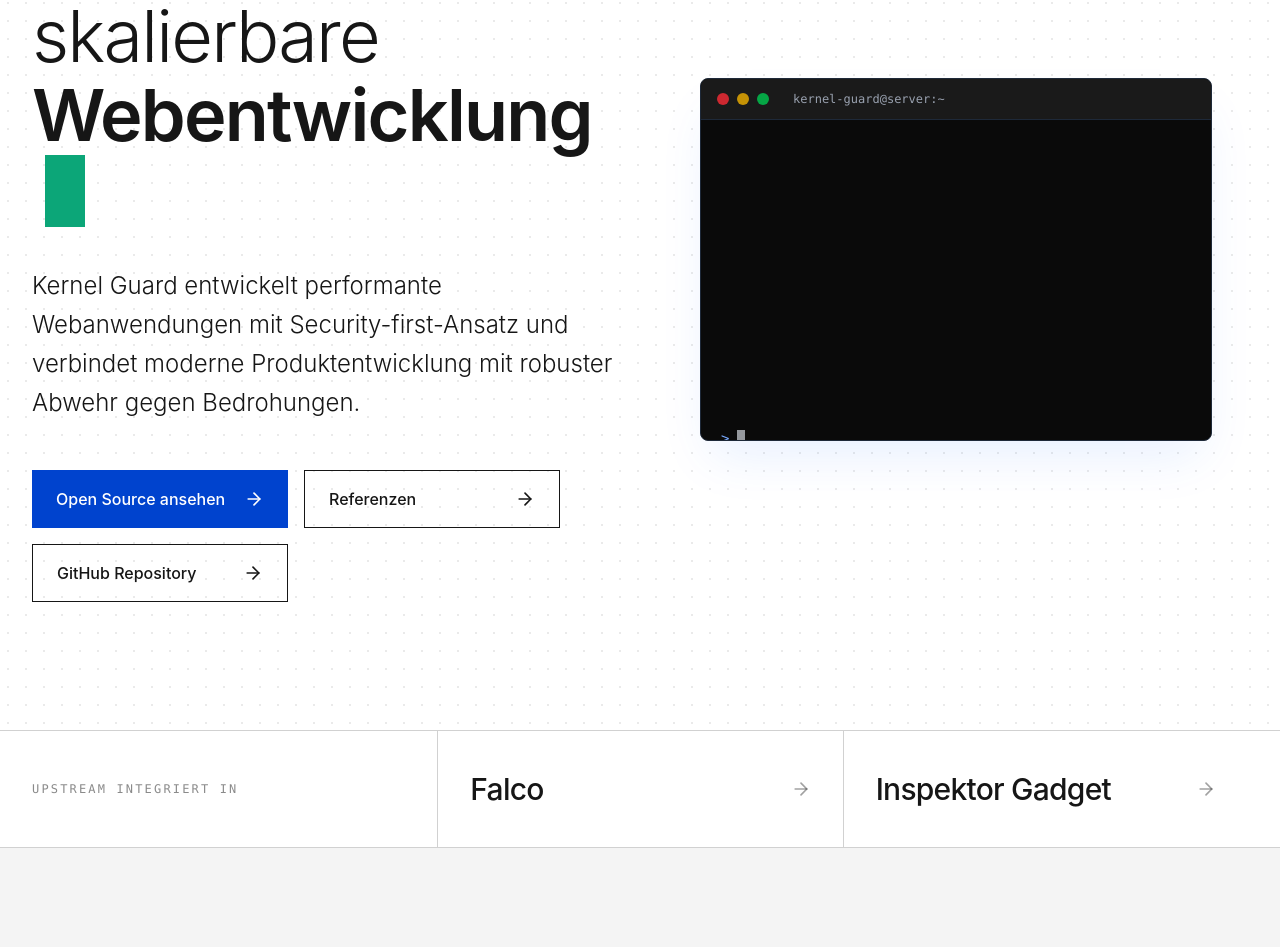
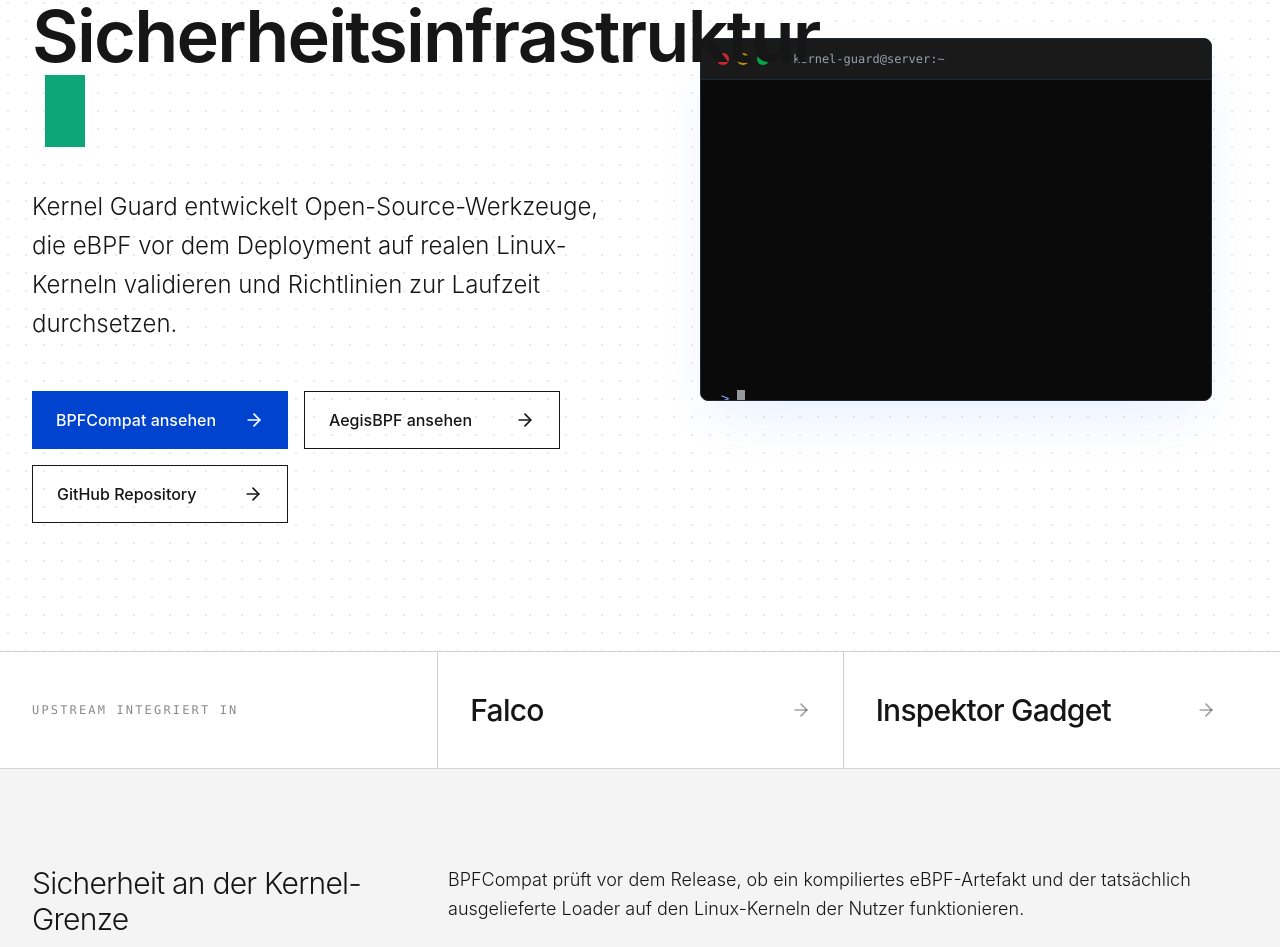
Before and after one commit to ErenAri/kernel-guard-frontend, a React (Vite) app: page /de in a window 1280 px wide. Shown: the part 339-1286 px from the top of the page. Built offline with nearby package versions, Linux system fonts and the light colour scheme.

Commit message:
content(site): update de homepage positioning

```diff
--- a/src/translations/de.ts
+++ b/src/translations/de.ts
@@ -4,8 +4,8 @@ export const de = {
   ...en,
   seo: {
     home: {
-      title: 'Kernel Guard | Sichere Webentwicklung und Cybersecurity',
-      description: 'Kernel Guard entwickelt sichere, performante Webanwendungen, gehärtete Backend-Architekturen und moderne Sicherheitslösungen.',
+      title: 'Kernel Guard | Linux- & eBPF-Sicherheitsinfrastruktur',
+      description: 'Kernel Guard entwickelt Open-Source-Infrastruktur zur eBPF-Validierung auf realen Linux-Kerneln vor dem Deployment und zur Richtliniendurchsetzung zur Laufzeit.',
       keywords: 'Kernel Guard, sichere Webentwicklung, Cybersecurity, gehärtetes Backend, Zero Trust, Datensicherheit',
     },
     projects: {
@@ -53,16 +53,16 @@ export const de = {
   home: {
     ...en.home,
     systemSecure: 'SYSTEME_SICHER // V2.4.1',
-    heroTitle1: 'Sichere und skalierbare',
-    heroTitle2: 'Webentwicklung',
-    heroDesc: 'Kernel Guard entwickelt performante Webanwendungen mit Security-first-Ansatz und verbindet moderne Produktentwicklung mit robuster Abwehr gegen Bedrohungen.',
-    viewArch: 'Open Source ansehen',
-    viewCompletedProjects: 'Referenzen',
-    missionTitle: 'Security-first Web Engineering',
-    missionP1: 'Echte Sicherheit wird nicht nachträglich ergänzt. Sie muss in Architektur, Codebasis und Betrieb von Anfang an mitgedacht werden.',
-    missionP2: 'Unser Fokus reicht von sicheren Frontend-Architekturen über gehärtete Backend-APIs bis zu Datenbank- und Cloud-Sicherheit.',
-    techStackTitle: 'Unser Werkzeugkasten',
-    techStackDesc: 'Wir nutzen moderne, sichere und performante Technologien für belastbare digitale Produkte.',
+    heroTitle1: 'Linux & eBPF',
+    heroTitle2: 'Sicherheitsinfrastruktur',
+    heroDesc: 'Kernel Guard entwickelt Open-Source-Werkzeuge, die eBPF vor dem Deployment auf realen Linux-Kerneln validieren und Richtlinien zur Laufzeit durchsetzen.',
+    viewArch: 'BPFCompat ansehen',
+    viewCompletedProjects: 'AegisBPF ansehen',
+    missionTitle: 'Sicherheit an der Kernel-Grenze',
+    missionP1: 'BPFCompat prüft vor dem Release, ob ein kompiliertes eBPF-Artefakt und der tatsächlich ausgelieferte Loader auf den Linux-Kerneln der Nutzer funktionieren.',
+    missionP2: 'AegisBPF deckt die Laufzeitseite derselben Grenze mit BPF-LSM-Enforcement, scoped Policies und strukturierten Sicherheitsereignissen ab.',
+    techStackTitle: 'Kernel-naher Stack',
+    techStackDesc: 'Technologien hinter unserer Arbeit an Linux, eBPF, Kompatibilität und Runtime Security.',
     features: {
       frontend: { title: 'Sicheres Frontend', desc: 'Moderne React-Oberflächen, gehärtet gegen XSS und clientseitige Schwachstellen.' },
       backend: { title: 'Gehärtetes Backend', desc: 'Skalierbare APIs und Serverarchitekturen nach Zero-Trust-Prinzipien.' },
```
